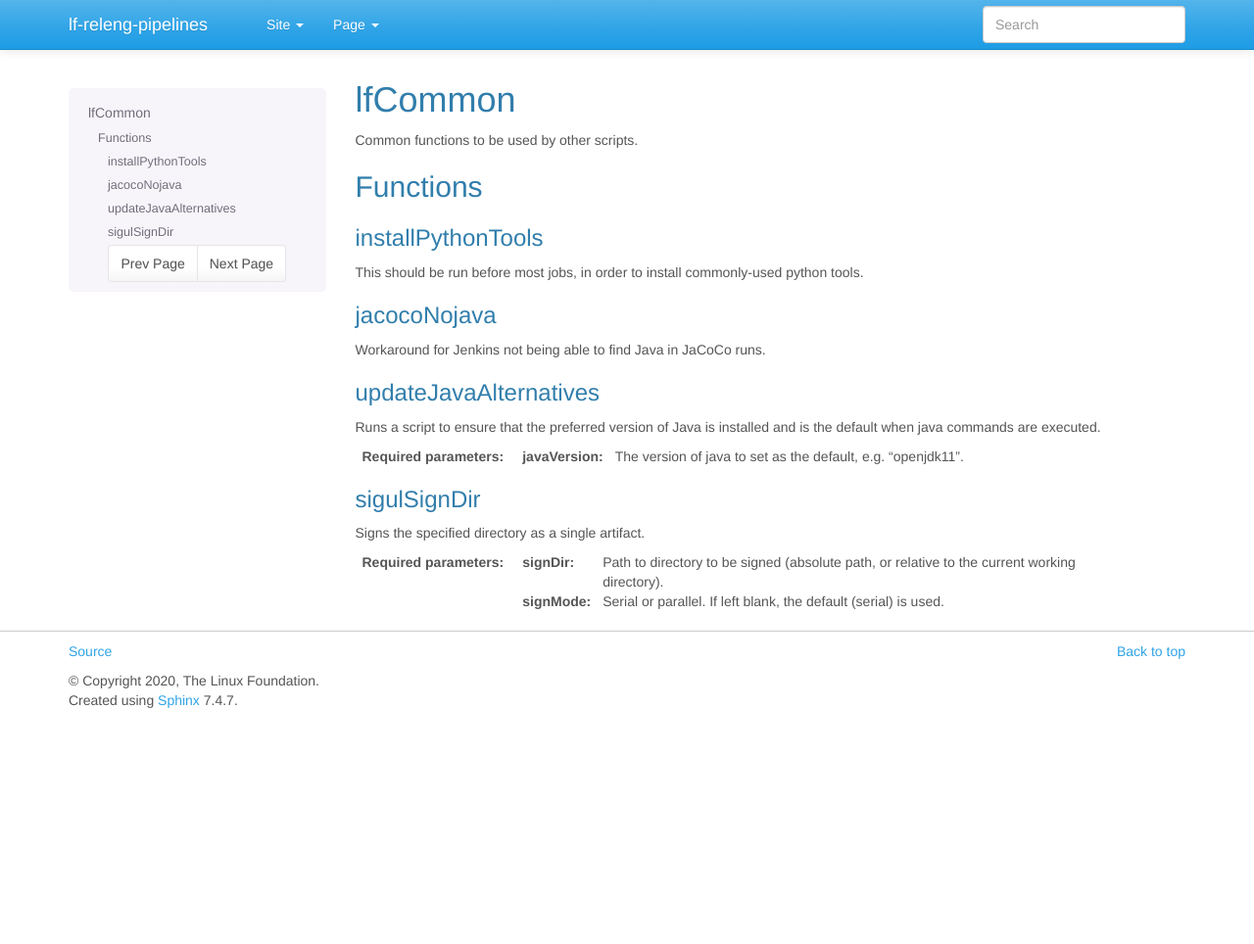
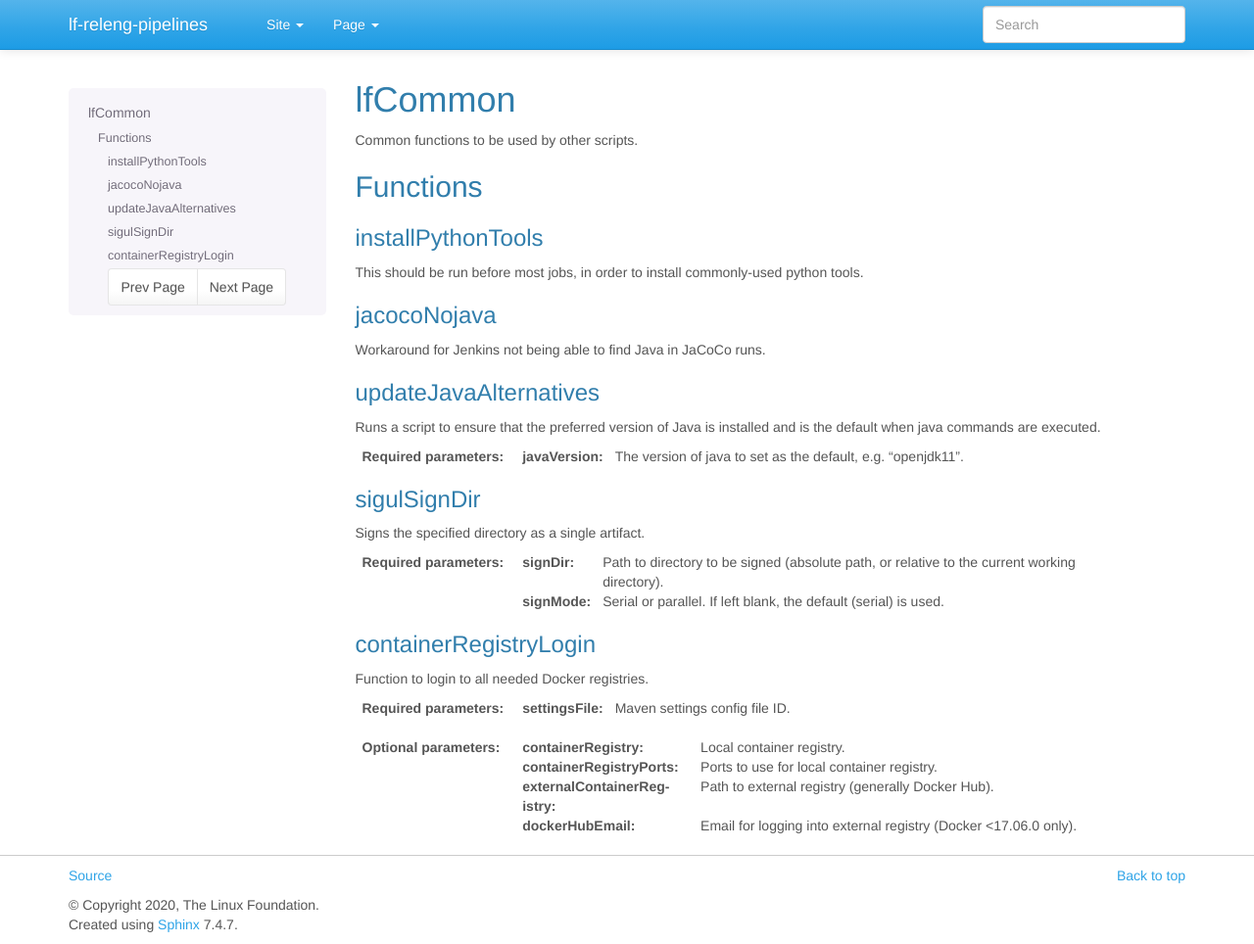
Before and after one commit to lfit/releng-pipelines, a Sphinx documentation site: the page built from docs/vars/lfCommon.rst, in a window 1280 px wide and 964 px high. Shown: the whole window at 98% size. Built offline with Sphinx 7.4.7, drawn with Linux system fonts in a browser that asks for light colours.

Commit message:
Feat: Add initial docker pipelines
Issue: RELENG-4145
Signed-off-by: Eric Ball <eball@linuxfoundation.org>
Change-Id: Ife17ac4b7a2a05169c35d81b944dfa47ab370ff9

```diff
--- a/docs/vars/lfCommon.rst
+++ b/docs/vars/lfCommon.rst
@@ -37,3 +37,20 @@
     :signDir: Path to directory to be signed (absolute path, or relative to
         the current working directory).
     :signMode: Serial or parallel. If left blank, the default (serial) is used.
+
+containerRegistryLogin
+----------------------
+
+Function to login to all needed Docker registries.
+
+:Required parameters:
+
+    :settingsFile: Maven settings config file ID.
+
+:Optional parameters:
+
+    :containerRegistry: Local container registry.
+    :containerRegistryPorts: Ports to use for local container registry.
+    :externalContainerRegistry: Path to external registry (generally Docker Hub).
+    :dockerHubEmail: Email for logging into external registry (Docker <17.06.0
+        only).
```
Also changed, not shown: docs/vars/lfDocker.rst (added, +107 -0 lines), 5 other files.
